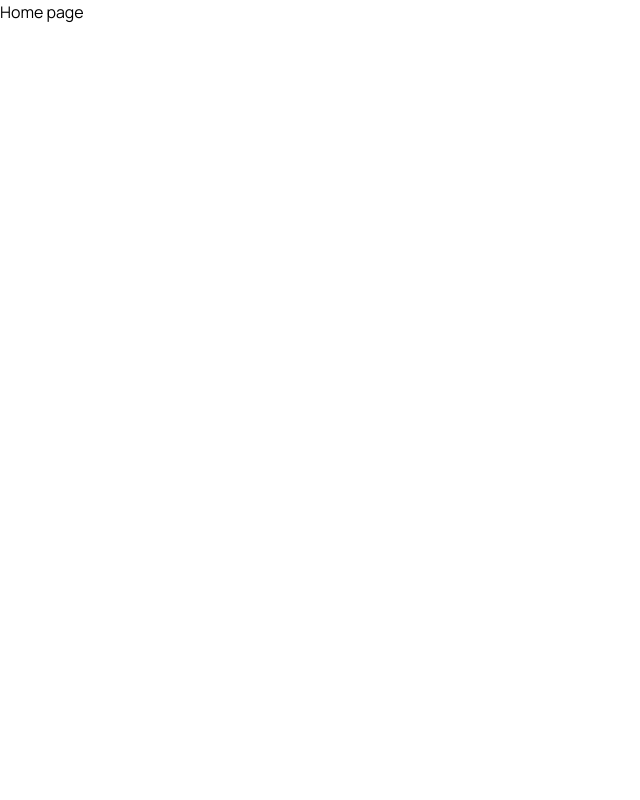
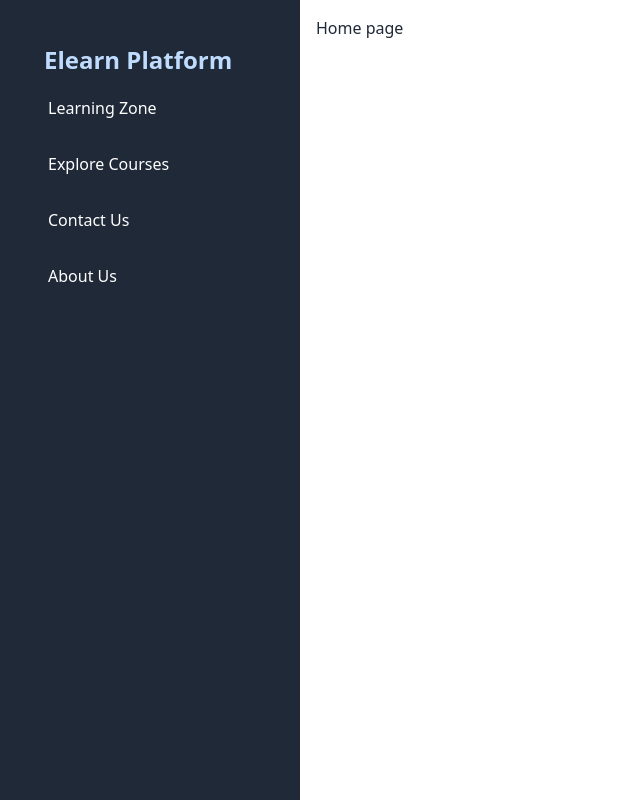
Before and after one commit to dandev947366/elearn-platform, a Next.js app: page / in a window 1280 px wide. Shown: the whole page, without its empty margins (0-640 px from the left). Built offline with nearby package versions, Linux system fonts and the light colour scheme.

Commit message:
setup SideBar

```diff
--- a/src/app/layout.tsx
+++ b/src/app/layout.tsx
@@ -1,22 +1,32 @@
 import type { Metadata } from "next";
 import { Manrope } from "next/font/google";
 import "./globals.css";
+import Sidebar from "@/components/layout/Sidebar";
 
-const manrope = Manrope({ subsets: ["latin"] });
+const manrope = Manrope({ subsets: ["latin"], variable: "--font-manrope" });
 
 export const metadata: Metadata = {
   title: "E Learning Platform",
-  description: "E Learning Platform for Digital Courses",
+  description: "E Learning Platform for Digital Courses"
 };
 
 export default function RootLayout({
-  children,
+  children
 }: Readonly<{
   children: React.ReactNode;
 }>) {
   return (
     <html lang="en">
-      <body className={manrope.className}>{children}</body>
+     <body>
+      <div className="wrapper grid grid-cols-[300px,minmax(0,1fr)] min-h-screen">
+        <aside className="sidebar bg-gray-800 text-white p-4">
+          <Sidebar />
+        </aside>
+        <main className="p-4">
+          <p>{children}</p>
+        </main>
+      </div>
+      </body>
     </html>
   );
 }
--- /dev/null
+++ b/src/components/layout/MenuItem.tsx
@@ -0,0 +1,13 @@
+import React from "react";
+
+const MenuItem = ({ url = "/", title = "" }: { url: string; title: string }) => {
+  return (
+    <li className="mb-2">
+      <a href={url} className="text-white p-3 rounded-md flex items-center">
+        {title}
+      </a>
+    </li>
+  );
+};
+
+export default MenuItem;
--- /dev/null
+++ b/src/components/layout/Sidebar.tsx
@@ -0,0 +1,20 @@
+import React from "react";
+import MenuItem from "./MenuItem";
+
+const Sidebar = () => {
+  return (
+    <div className="p-5">
+      <h2 className="font-bold text-2xl p-2 text-blue-200"><a href="/">Elearn Platform</a></h2>
+      <ul>
+        <MenuItem url="/learn" title="Learning Zone" />
+        <MenuItem url="/explore-courses" title="Explore Courses" />
+        <MenuItem url="/contact" title="Contact Us" />
+        <MenuItem url="/about" title="About Us" />
+
+      </ul>
+    </div>
+  );
+};
+
+
+export default Sidebar;
--- a/tailwind.config.ts
+++ b/tailwind.config.ts
@@ -8,13 +8,13 @@ const config: Config = {
   ],
   theme: {
     extend: {
-      backgroundImage: {
-        "gradient-radial": "radial-gradient(var(--tw-gradient-stops))",
-        "gradient-conic":
-          "conic-gradient(from 180deg at 50% 50%, var(--tw-gradient-stops))",
+      fontFamily: {
+        primary: ["var(--font-manrope)"],
       },
     },
   },
-  plugins: [],
+  plugins: [
+    require('daisyui'),
+  ],
 };
 export default config;
```
Also changed, not shown: package.json (+5 -4 lines), 1 other file (tests, documents, lock files or other folders).
